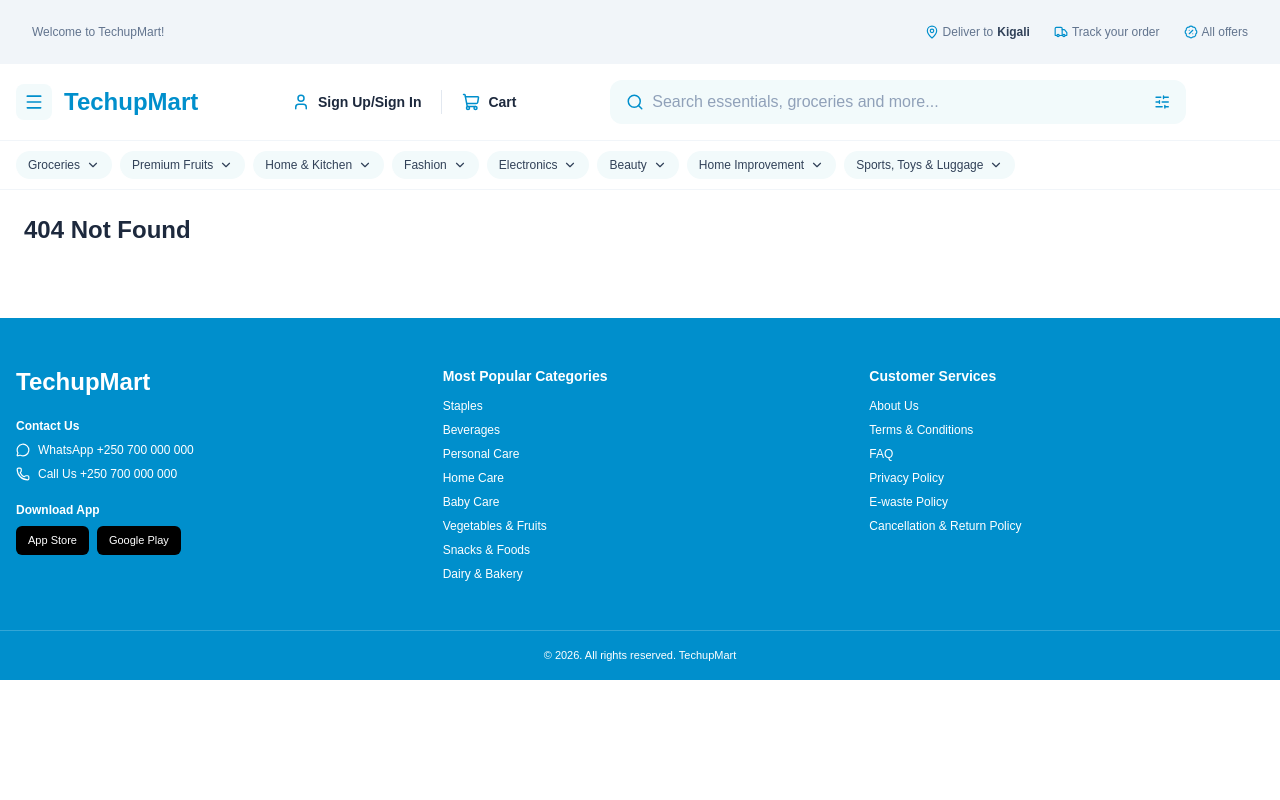
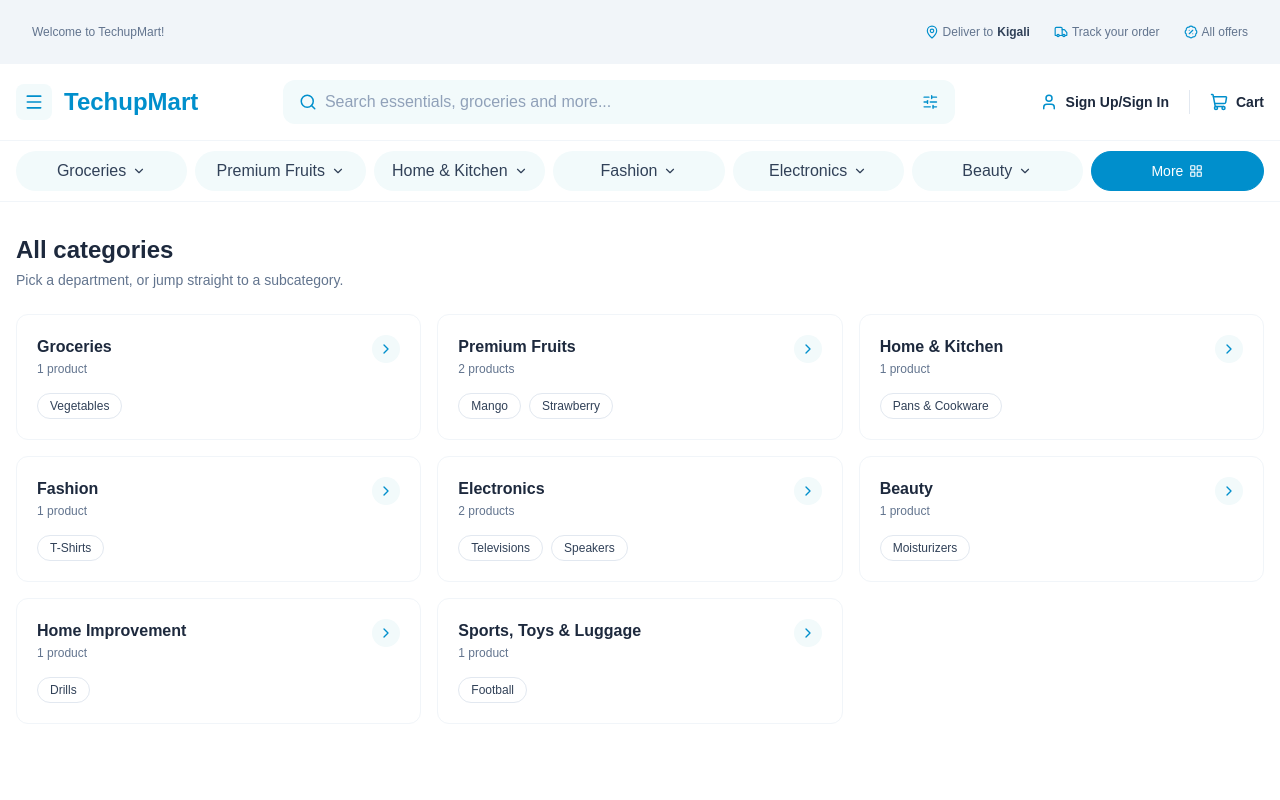
Before and after one commit to mizero-adrien/Klab_Techupskills_Frontend_Mastery, a React (Vite) app: page /categories in a window 1280 px wide. Shown: the top 800 px of the page. Built offline with nearby package versions, Linux system fonts and the light colour scheme.

Commit message:
Fit navbar to width and show compact dropdown card

```diff
--- a/src/App.tsx
+++ b/src/App.tsx
@@ -5,6 +5,7 @@
 import LoginPage from "./pages/LoginPage";
 import CartPage from "./pages/CartPage";
 import NotFoundPage from "./pages/NotFoundPage";
+import CategoriesPage from "./pages/CategoriesPage";
 
 
 
@@ -15,6 +16,7 @@
       <Route element={<MainLayout />}>
         <Route path="/" element={<HomePage />} />
         <Route path="/products" element={<ProductsPage />} />
+        <Route path="/categories" element={<CategoriesPage />} />
         <Route path="/login" element={<LoginPage />} />
         <Route path="/cart" element={<CartPage />} />
         <Route path="*" element={<NotFoundPage />} />
--- a/src/components/layouts/Header.tsx
+++ b/src/components/layouts/Header.tsx
@@ -13,7 +13,7 @@
 
   return (
     <header className="border-b border-slate-100 bg-white">
-      <div className="mx-auto flex max-w-7xl flex-wrap items-center gap-4 px-4 py-4">
+      <div className="mx-auto flex max-w-7xl flex-wrap items-center gap-x-4 gap-y-3 px-4 py-4">
         <div className="flex items-center gap-3">
           <button
             type="button"
@@ -27,11 +27,11 @@
           </Link>
         </div>
 
-        <div className="order-last w-full md\:order-none md:mx-auto md:max-w-xl md:flex-1">
+        <div className="w-full max-md:order-last md:mx-auto md:max-w-2xl md:flex-1">
           <SearchBar key={urlQuery} initialQuery={urlQuery} />
         </div>
 
-        <nav className="ml-auto flex items-center gap-5 text-sm font-semibold">
+        <nav className="flex items-center gap-5 text-sm font-semibold max-md:ml-auto">
           {user ? (
             <div className="flex items-center gap-3">
               <span className="flex items-center gap-2">
--- a/src/components/layouts/Navbar.tsx
+++ b/src/components/layouts/Navbar.tsx
@@ -1,38 +1,147 @@
+import { useEffect, useRef, useState, type MouseEvent } from "react";
 import { Link, useLocation, useSearchParams } from "react-router";
-import { ChevronDown } from "lucide-react";
+import { ChevronDown, LayoutGrid } from "lucide-react";
 import { navCategories } from "../../data/Home";
+
+const VISIBLE_COUNT = 6;
+const PANEL_WIDTH = 256; // matches w-64 below
+
+type OpenMenu = { slug: string; left: number };
 
 function Navbar() {
   const { pathname } = useLocation();
   const [searchParams] = useSearchParams();
   const activeSlug = pathname === "/products" ? searchParams.get("category") : null;
 
+  const [menu, setMenu] = useState<OpenMenu | null>(null);
+  const navRef = useRef<HTMLElement>(null);
+  const isOpen = menu !== null;
+  const openCategory = menu ? navCategories.find((c) => c.slug === menu.slug) : undefined;
+
+  const visibleCategories = navCategories.slice(0, VISIBLE_COUNT);
+  const hasMore = navCategories.length > VISIBLE_COUNT;
+  const isMoreActive = pathname === "/categories";
+
+  const toggleMenu = (slug: string, e: MouseEvent<HTMLButtonElement>) => {
+    if (menu?.slug === slug) {
+      setMenu(null);
+      return;
+    }
+    if (!navRef.current) return;
+
+    const navBox = navRef.current.getBoundingClientRect();
+    const btnBox = e.currentTarget.getBoundingClientRect();
+    const maxLeft = navBox.width - PANEL_WIDTH - 8;
+    const left = Math.max(8, Math.min(btnBox.left - navBox.left, maxLeft));
+
+    setMenu({ slug, left });
+  };
+
+  useEffect(() => {
+    if (!isOpen) return;
+
+    const close = () => setMenu(null);
+    const onPointerDown = (e: PointerEvent) => {
+      if (!navRef.current?.contains(e.target as Node)) close();
+    };
+    const onKeyDown = (e: KeyboardEvent) => {
+      if (e.key === "Escape") close();
+    };
+
+    document.addEventListener("pointerdown", onPointerDown);
+    document.addEventListener("keydown", onKeyDown);
+    window.addEventListener("resize", close);
+    return () => {
+      document.removeEventListener("pointerdown", onPointerDown);
+      document.removeEventListener("keydown", onKeyDown);
+      window.removeEventListener("resize", close);
+    };
+  }, [isOpen]);
+
   return (
     <nav
+      ref={navRef}
       aria-label="Product categories"
-      className="border-b border-slate-100 bg-white"
+      className="relative border-b border-slate-100 bg-white"
     >
-      <div className="mx-auto flex max-w-7xl gap-2 overflow-x-auto px-4 py-2.5">
-        {navCategories.map(({ label, slug }) => {
+      <div
+        onScroll={() => setMenu(null)}
+        className="mx-auto flex max-w-7xl gap-2 overflow-x-auto px-4 py-2.5"
+      >
+        {visibleCategories.map(({ label, slug }) => {
           const isActive = slug === activeSlug;
+          const isThisOpen = slug === menu?.slug;
 
           return (
-            <Link
+            <button
               key={slug}
-              to={`/products?category=${slug}`}
-              aria-current={isActive ? "page" : undefined}
-              className={`flex shrink-0 items-center gap-1.5 rounded-full px-3 py-1.5 text-xs font-medium transition-colors ${
+              type="button"
+              aria-expanded={isThisOpen}
+              aria-controls={`menu-${slug}`}
+              onClick={(e) => toggleMenu(slug, e)}
+              className={`flex shrink-0 items-center justify-center gap-1.5 whitespace-nowrap rounded-full px-4 py-2 text-sm font-medium transition-colors lg:flex-1 ${
                 isActive
                   ? "bg-brand text-white"
-                  : "bg-brand-soft text-slate-700 hover:bg-blue-50 hover:text-brand"
+                  : isThisOpen
+                    ? "bg-blue-50 text-brand"
+                    : "bg-brand-soft text-slate-700 hover:bg-blue-50 hover:text-brand"
               }`}
             >
               {label}
-              <ChevronDown size={14} />
-            </Link>
+              <ChevronDown
+                size={14}
+                className={`transition-transform ${isThisOpen ? "rotate-180" : ""}`}
+              />
+            </button>
           );
         })}
+
+        {hasMore && (
+          <Link
+            to="/categories"
+            onClick={() => setMenu(null)}
+            aria-current={isMoreActive ? "page" : undefined}
+            className={`flex shrink-0 items-center justify-center gap-1.5 whitespace-nowrap rounded-full border px-4 py-2 text-sm font-medium transition-colors lg:flex-1 ${
+              isMoreActive
+                ? "border-brand bg-brand text-white"
+                : "border-brand/30 text-brand hover:bg-blue-50"
+            }`}
+          >
+            More
+            <LayoutGrid size={14} />
+          </Link>
+        )}
       </div>
+
+      {menu && openCategory && (
+        <div
+          id={`menu-${openCategory.slug}`}
+          style={{ left: menu.left }}
+          className="absolute top-full z-40 mt-1 max-h-[60vh] w-64 overflow-y-auto rounded-xl border border-slate-200 bg-white p-2 shadow-md"
+        >
+          <Link
+            to={`/products?category=${openCategory.slug}`}
+            onClick={() => setMenu(null)}
+            className="block rounded-lg px-3 py-2 text-sm font-semibold text-brand hover:bg-brand-soft"
+          >
+            All {openCategory.label}
+          </Link>
+
+          <ul className="mt-1 border-t border-slate-100 pt-1">
+            {openCategory.children.map((child) => (
+              <li key={child.term}>
+                <Link
+                  to={`/products?category=${openCategory.slug}&q=${encodeURIComponent(child.term)}`}
+                  onClick={() => setMenu(null)}
+                  className="block rounded-lg px-3 py-2 text-sm text-slate-700 hover:bg-brand-soft hover:text-brand"
+                >
+                  {child.label}
+                </Link>
+              </li>
+            ))}
+          </ul>
+        </div>
+      )}
     </nav>
   );
 }
--- a/src/data/Home.ts
+++ b/src/data/Home.ts
@@ -106,12 +106,50 @@
 ];
 
 export const navCategories = [
-  { label: "Groceries", slug: "groceries" },
-  { label: "Premium Fruits", slug: "fruits" },
-  { label: "Home & Kitchen", slug: "kitchen" },
-  { label: "Fashion", slug: "fashion" },
-  { label: "Electronics", slug: "electronics" },
-  { label: "Beauty", slug: "beauty" },
-  { label: "Home Improvement", slug: "improvement" },
-  { label: "Sports, Toys & Luggage", slug: "sports" },
+  {
+    label: "Groceries",
+    slug: "groceries",
+    children: [{ label: "Vegetables", term: "vegetable" }],
+  },
+  {
+    label: "Premium Fruits",
+    slug: "fruits",
+    children: [
+      { label: "Mango", term: "mango" },
+      { label: "Strawberry", term: "strawberry" },
+    ],
+  },
+  {
+    label: "Home & Kitchen",
+    slug: "kitchen",
+    children: [{ label: "Pans & Cookware", term: "pan" }],
+  },
+  {
+    label: "Fashion",
+    slug: "fashion",
+    children: [{ label: "T-Shirts", term: "shirt" }],
+  },
+  {
+    label: "Electronics",
+    slug: "electronics",
+    children: [
+      { label: "Televisions", term: "tv" },
+      { label: "Speakers", term: "speaker" },
+    ],
+  },
+  {
+    label: "Beauty",
+    slug: "beauty",
+    children: [{ label: "Moisturizers", term: "moisturizer" }],
+  },
+  {
+    label: "Home Improvement",
+    slug: "improvement",
+    children: [{ label: "Drills", term: "drill" }],
+  },
+  {
+    label: "Sports, Toys & Luggage",
+    slug: "sports",
+    children: [{ label: "Football", term: "football" }],
+  },
 ];
--- /dev/null
+++ b/src/pages/CategoriesPage.tsx
@@ -0,0 +1,58 @@
+import { Link } from "react-router";
+import { ChevronRight } from "lucide-react";
+import { navCategories, products } from "../data/Home";
+
+function CategoriesPage() {
+  return (
+    <section className="mx-auto max-w-7xl px-4 py-8">
+      <h1 className="text-2xl font-semibold text-slate-800">All categories</h1>
+      <p className="mt-1 text-sm text-slate-500">
+        Pick a department, or jump straight to a subcategory.
+      </p>
+
+      <div className="mt-6 grid gap-4 sm:grid-cols-2 lg:grid-cols-3">
+        {navCategories.map((category) => {
+          const count = products.filter((p) => p.category === category.slug).length;
+
+          return (
+            <div
+              key={category.slug}
+              className="flex flex-col rounded-xl border border-slate-100 bg-white p-5 transition-shadow hover:shadow-md"
+            >
+              <div className="flex items-start justify-between gap-3">
+                <div>
+                  <h2 className="text-base font-semibold text-slate-800">{category.label}</h2>
+                  <p className="mt-0.5 text-xs text-slate-500">
+                    {count} {count === 1 ? "product" : "products"}
+                  </p>
+                </div>
+                <Link
+                  to={`/products?category=${category.slug}`}
+                  aria-label={`View all ${category.label}`}
+                  className="rounded-full bg-brand-soft p-1.5 text-brand hover:bg-blue-50"
+                >
+                  <ChevronRight size={16} />
+                </Link>
+              </div>
+
+              <ul className="mt-4 flex flex-wrap gap-2">
+                {category.children.map((child) => (
+                  <li key={child.term}>
+                    <Link
+                      to={`/products?category=${category.slug}&q=${encodeURIComponent(child.term)}`}
+                      className="inline-block rounded-full border border-slate-200 px-3 py-1 text-xs font-medium text-slate-700 transition-colors hover:border-brand hover:text-brand"
+                    >
+                      {child.label}
+                    </Link>
+                  </li>
+                ))}
+              </ul>
+            </div>
+          );
+        })}
+      </div>
+    </section>
+  );
+}
+
+export default CategoriesPage;
```
